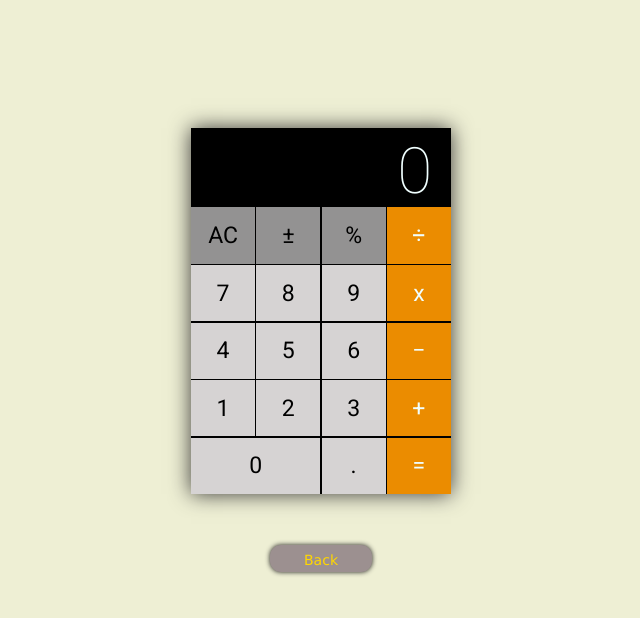
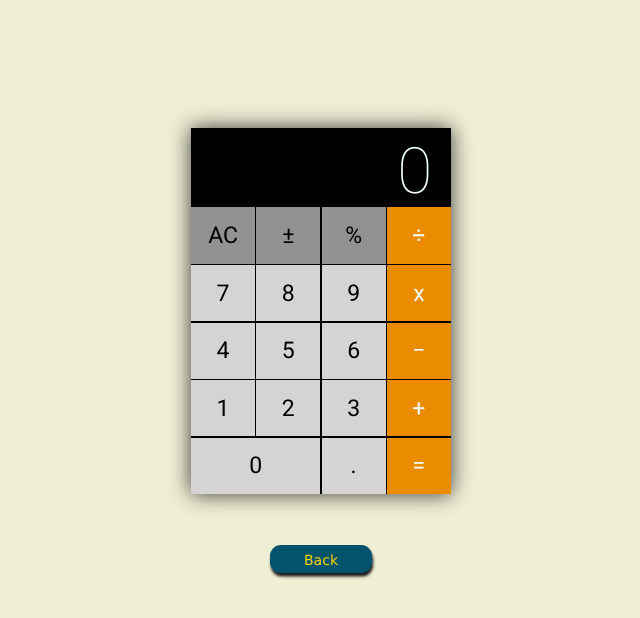
Before and after one commit to adam4321/react-calculator, a React (Create React App) app: page / in a window 1280 px wide. Shown: the top 618 px of the page, without its empty margins (319-959 px from the left). Built offline with nearby package versions, Linux system fonts and the light colour scheme.

Commit message:
style back button

```diff
--- a/src/App.css
+++ b/src/App.css
@@ -196,8 +196,8 @@ box-shadow: 0px 0px 20px 0px rgb(56, 55, 55);
 
 #back-button {
   width:8vw;
-  height:2.1vw;
-  background-color:rgb(156, 144, 144);
+  height:2.2vw;
+  background-color:#04536d;
   position:absolute;
   left:46vw;
   margin-top:4vw;
@@ -205,7 +205,7 @@ box-shadow: 0px 0px 20px 0px rgb(56, 55, 55);
   /* border:none; */
   font-family:verdana;
   padding-top: .5vw;
-  box-shadow: 0px 0px 5px 0px rgb(27, 26, 26);
+  box-shadow: 1px 3.5px 3px 0px rgb(27, 26, 26);
 }
 a{
   text-decoration: none;
```
